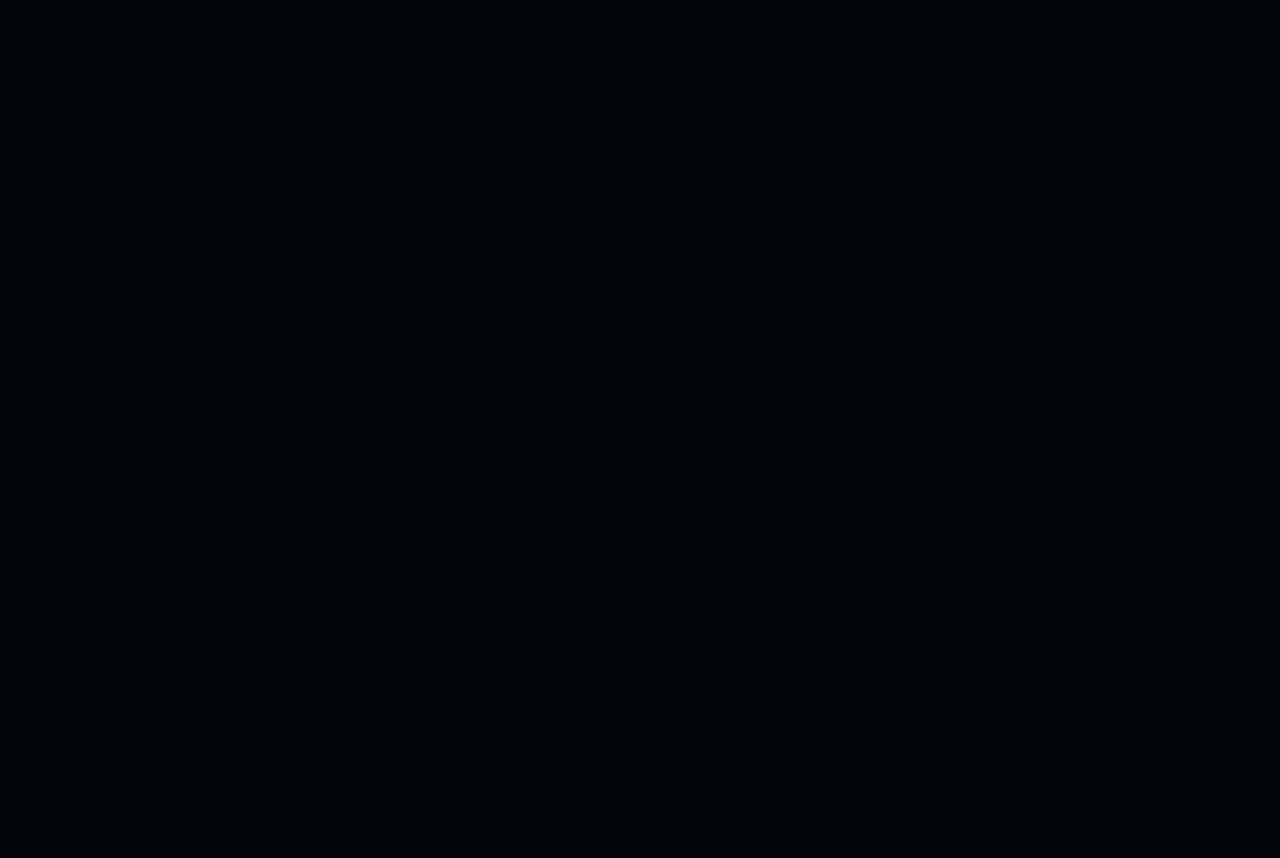
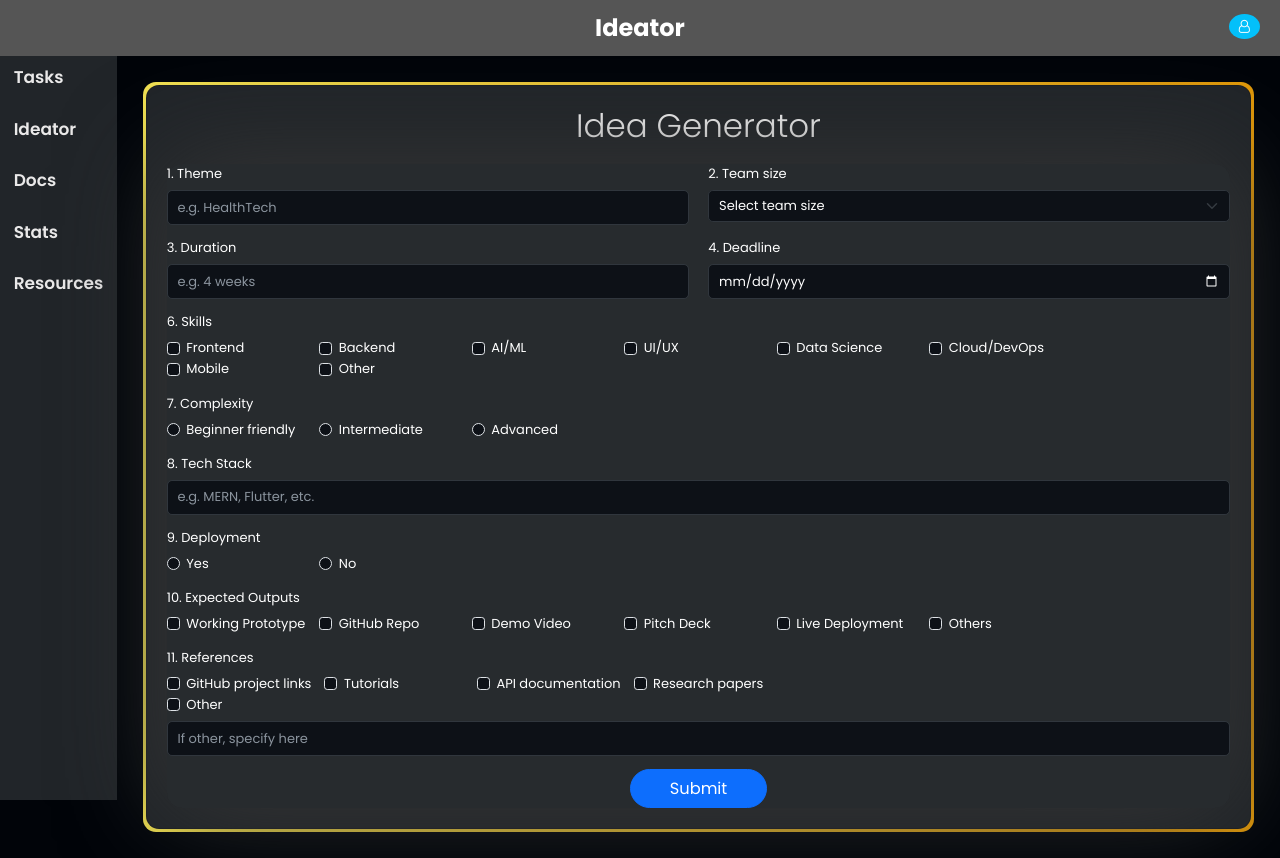
Before and after one commit to PurviSaini/DeView, a React (Vite) app in the folder frontend/: page /ideator in a window 1280 px wide. Before the commit this address had no page. Before the commit the page ends 800 px from the top, so only its background shows below. Built offline with nearby package versions, Linux system fonts and the light colour scheme.

Commit message:
Added ideator and modified sidebar

```diff
--- a/frontend/src/App.css
+++ b/frontend/src/App.css
@@ -1,5 +1,6 @@
 *{
   font-family: "Poppins", sans-serif;
+  font-size: small;
 }
 
 /*
--- a/frontend/src/App.jsx
+++ b/frontend/src/App.jsx
@@ -1,7 +1,8 @@
 import { Routes, Route } from 'react-router-dom'
 import Login from './components/Login'
 import Register from './components/Register'
-import Team from './pages/Team'
+import Team from './pages/team'
+import Ideator from './pages/Ideator'
 import Sidebar from './components/Sidebar'
 import Task from './pages/Task'
 import './App.css'
@@ -20,6 +21,7 @@
         <Route path='/register' element={<Register />}/>
         <Route path='/team' element={<Team />}/>
         <Route path='/task' element={<Task />}/>
+        <Route path='/ideator' element={<Ideator />} />
       </Routes>
     </>
   )
--- a/frontend/src/components/Navbar.jsx
+++ b/frontend/src/components/Navbar.jsx
@@ -4,7 +4,7 @@
 import axios from 'axios';
 import { useNavigate } from 'react-router-dom';
 
-export default function Navbar(){
+export default function Navbar({ title }){
     const navigate = useNavigate();
     const handleLogout = async (e)=>{
         e.preventDefault();
@@ -24,7 +24,7 @@
 
     return (
         <nav className='sticky-top'>
-            <span>DeView</span>
+            <span>{ title || "DeView" }</span>
 
 <Dropdown>
       <Dropdown.Toggle variant="primary" className="no-arrow">
--- a/frontend/src/components/Sidebar.css
+++ b/frontend/src/components/Sidebar.css
@@ -1,6 +1,6 @@
 div#sidebar{
     float: left;
-    background-color: #ccd2dc;
+    background-color: #212529;
     height: 100vh;
     position:fixed;
     overflow-y:auto;
@@ -8,7 +8,7 @@
 
 a.row{
     /* background-color: #86878a; */
-    color: rgb(58, 57, 57);
+    color: rgb(234, 233, 233);
     display: block;
     text-decoration: none;
     padding: 0.5rem 0.3rem;
@@ -27,7 +27,7 @@
 }
 
 a.row:first-child {
-    margin-top: 2.5rem;
+    margin-top: 3.0rem;
 }
 
 .sidebar-link {
--- a/frontend/src/components/Sidebar.jsx
+++ b/frontend/src/components/Sidebar.jsx
@@ -5,7 +5,7 @@
     return (
         <div id="sidebar" className="col p-4">
             <NavLink to="/task" className="text-decoration-none sidebar-link row">Tasks</NavLink>
-            <a href='/' className="row">Ideator</a>
+            <NavLink to="/ideator" className="text-decoration-none sidebar-link row">Ideator</NavLink>
             <a href='/' className="row">Docs</a>
             <a href='/' className="row">Stats</a>
             <a href='/' className="row">Resources</a>
--- /dev/null
+++ b/frontend/src/pages/Ideator.css
@@ -0,0 +1,37 @@
+body {
+    font-family: "Poppins", sans-serif;
+      background-color: #010409;
+      color: white;
+    }
+
+div.task-container{
+        padding: 1rem;
+        margin-left: 7rem;
+        align-items: start;
+}
+
+.dark-input {
+    background-color: #0d1117;
+    color: white;
+    border: 1px solid #30363d;
+  }
+
+.wrapper-div {
+    border-radius: 5px;
+    background: linear-gradient(to right, #f3e353, #e19809);
+  }
+
+  input[type="date"]::-webkit-calendar-picker-indicator {
+    filter: invert(1);
+  }
+
+  form label {
+    border-bottom: none;
+    text-decoration: none;
+  }
+
+  input[type="checkbox"],
+    input[type="radio"] {
+        background-color: #0d1117;
+        border-color: 1px solid #30363d;
+}
--- /dev/null
+++ b/frontend/src/pages/Ideator.jsx
@@ -0,0 +1,184 @@
+import React, { useState } from 'react';
+import { Form, Button, Col, Row, Container, Card } from 'react-bootstrap';
+import "bootstrap/dist/css/bootstrap.min.css";
+import axios from 'axios';
+import Navbar from '../components/Navbar';
+import Sidebar from '../components/Sidebar';
+import './Ideator.css';
+
+const Ideator = () => {
+  const [formData, setFormData] = useState({
+    theme: '',
+    teamSize: '',
+    duration: '',
+    deadline: '',
+    skills: [],
+    complexity: '',
+    techStack: '',
+    deployment: '',
+    outputs: [],
+    references: [],
+    otherReference: ''
+  });
+  const [submittedData, setSubmittedData] = useState(null);
+
+  const handleCheckboxChange = (e, field) => {
+    const { value, checked } = e.target;
+    setFormData(prev => ({
+      ...prev,
+      [field]: checked ? [...prev[field], value] : prev[field].filter(v => v !== value)
+    }));
+  };
+
+  const handleChange = (e) => {
+    const { name, value } = e.target;
+    setFormData(prev => ({ ...prev, [name]: value }));
+  };
+
+  const handleSubmit = async (e) => {
+    e.preventDefault();
+
+    try {
+      // const response = await axios.post(import.meta.env.VITE_BACKEND_URL+ "/user/ideator", formData);
+      // console.log('Submitted:', response.data);
+
+      setSubmittedData(formData); // Store form data to display it
+      setFormData({
+        theme: '',
+        teamSize: '',
+        duration: '',
+        deadline: '',
+        skills: [],
+        complexity: '',
+        techStack: '',
+        deployment: '',
+        outputs: [],
+        references: [],
+        otherReference: '',
+      });
+      // Optionally reset formData here if needed
+    } catch (error) {
+      console.error('Error:', error);
+    }
+  };
+
+
+  return (
+
+    <div>
+        <Sidebar/>
+        <Navbar title="Ideator"/>
+        <div className="task-container p-3">
+            <div className='wrapper-div p-1 m-3 ms-5 rounded-4'>
+                <Card className="p-4 bg-dark text-white rounded-4">
+                    <Card.Title className="text-center mb-4 display-6">Idea Generator</Card.Title>
+        <Form onSubmit={handleSubmit} className='m-0 p-0 text-start border-0'>
+          <Row className="mb-3">
+            <Col>
+              <Form.Group>
+                <Form.Label>1. Theme</Form.Label>
+                <Form.Control type="text" className='dark-input' name="theme" placeholder="e.g. HealthTech" value={formData.theme} onChange={handleChange} />
+              </Form.Group>
+            </Col>
+            <Col>
+              <Form.Group>
+                <Form.Label>2. Team size</Form.Label>
+                <Form.Select name="teamSize" className='dark-input' value={formData.teamSize} onChange={handleChange}>
+                  <option value="">Select team size</option>
+                  <option value="1">1</option>
+                  <option value="2">2</option>
+                  <option value="3">3</option>
+                  <option value="4">4</option>
+                </Form.Select>
+
+              </Form.Group>
+            </Col>
+          </Row>
+
+          <Row className="mb-3">
+            <Col>
+              <Form.Group>
+                <Form.Label>3. Duration</Form.Label>
+                <Form.Control type="text" className='dark-input' name="duration" placeholder="e.g. 4 weeks" value={formData.duration} onChange={handleChange} />
+              </Form.Group>
+            </Col>
+            <Col>
+              <Form.Group>
+                <Form.Label>4. Deadline</Form.Label>
+                <Form.Control type="date" className='dark-input' name="deadline" value={formData.deadline} onChange={handleChange} />
+              </Form.Group>
+            </Col>
+          </Row>
+
+          <Form.Group className="mb-3">
+            <Form.Label>6. Skills</Form.Label><br />
+            {['Frontend', 'Backend', 'AI/ML', 'UI/UX', 'Data Science', 'Cloud/DevOps', 'Mobile', 'Other'].map(skill => (
+              <Form.Check inline type="checkbox" label={skill} value={skill} key={skill} onChange={(e) => handleCheckboxChange(e, 'skills')} />
+            ))}
+          </Form.Group>
+
+          <Form.Group className="mb-3">
+            <Form.Label>7. Complexity</Form.Label><br />
+            {['Beginner friendly', 'Intermediate', 'Advanced'].map(level => (
+              <Form.Check inline type="radio" name="complexity" label={level} value={level} key={level} onChange={handleChange} />
+            ))}
+          </Form.Group>
+
+          <Form.Group className="mb-3">
+            <Form.Label>8. Tech Stack</Form.Label>
+            <Form.Control type="text" className='dark-input' name="techStack" placeholder="e.g. MERN, Flutter, etc." value={formData.techStack} onChange={handleChange} />
+          </Form.Group>
+
+          <Form.Group className="mb-3">
+            <Form.Label>9. Deployment</Form.Label><br />
+            <Form.Check inline type="radio" label="Yes" name="deployment" value="Yes" onChange={handleChange} />
+            <Form.Check inline type="radio" label="No" name="deployment" value="No" onChange={handleChange} />
+          </Form.Group>
+
+          <Form.Group className="mb-3">
+            <Form.Label>10. Expected Outputs</Form.Label><br />
+            {['Working Prototype', 'GitHub Repo', 'Demo Video', 'Pitch Deck', 'Live Deployment', 'Others'].map(output => (
+              <Form.Check inline type="checkbox" label={output} value={output} key={output} onChange={(e) => handleCheckboxChange(e, 'outputs')} />
+            ))}
+          </Form.Group>
+
+          <Form.Group className="mb-3">
+            <Form.Label>11. References</Form.Label><br />
+            {['GitHub project links', 'Tutorials', 'API documentation', 'Research papers'].map(ref => (
+              <Form.Check inline type="checkbox" label={ref} value={ref} key={ref} onChange={(e) => handleCheckboxChange(e, 'references')} />
+            ))}
+            <Form.Check type="checkbox" label="Other" value="Other" onChange={(e) => handleCheckboxChange(e, 'references')} />
+            <Form.Control className="mt-2 dark-input" placeholder="If other, specify here" name="otherReference" value={formData.otherReference} onChange={handleChange} />
+          </Form.Group>
+
+          <div className="text-center">
+            <Button variant="primary" type="submit" size="lg" className="px-5 rounded-pill">Submit</Button>
+          </div>
+        </Form>
+      </Card>
+      </div>
+      {submittedData && (
+        <Card className="p-4 m-5 wrapper-div rounded-4 text-start">
+          <h4 className="text-center mb-3">Submitted Idea Details</h4>
+          <p><strong>Theme:</strong> {submittedData.theme}</p>
+          <p><strong>Team Size:</strong> {submittedData.teamSize}</p>
+          <p><strong>Duration:</strong> {submittedData.duration}</p>
+          <p><strong>Deadline:</strong> {submittedData.deadline}</p>
+          <p><strong>Skills:</strong> {submittedData.skills.join(', ')}</p>
+          <p><strong>Complexity:</strong> {submittedData.complexity}</p>
+          <p><strong>Tech Stack:</strong> {submittedData.techStack}</p>
+          <p><strong>Deployment:</strong> {submittedData.deployment}</p>
+          <p><strong>Outputs:</strong> {submittedData.outputs.join(', ')}</p>
+          <p><strong>References:</strong> {submittedData.references.join(', ')}</p>
+          {submittedData.otherReference && (
+            <p><strong>Other Reference:</strong> {submittedData.otherReference}</p>
+          )}
+      </Card>
+    )}
+    </div>
+</div>
+
+  );
+};
+
+export default Ideator;
--- a/frontend/src/pages/Task.jsx
+++ b/frontend/src/pages/Task.jsx
@@ -85,7 +85,7 @@
     return (
         <div>
             <Sidebar/>
-            <Navbar/>
+            <Navbar title="Tasks"/>
 
             <div className="task-container">
                 {/* Task Form */}
```
